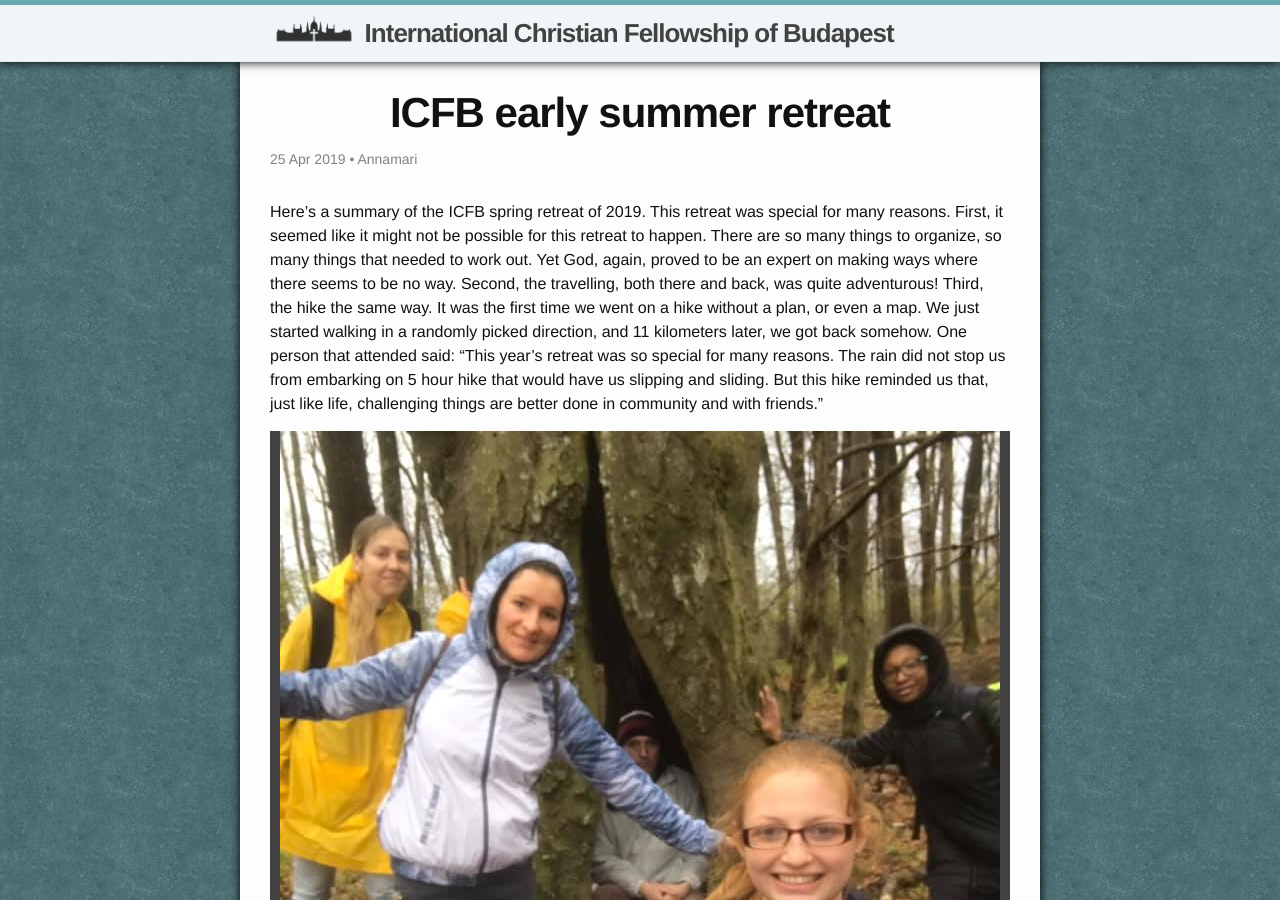
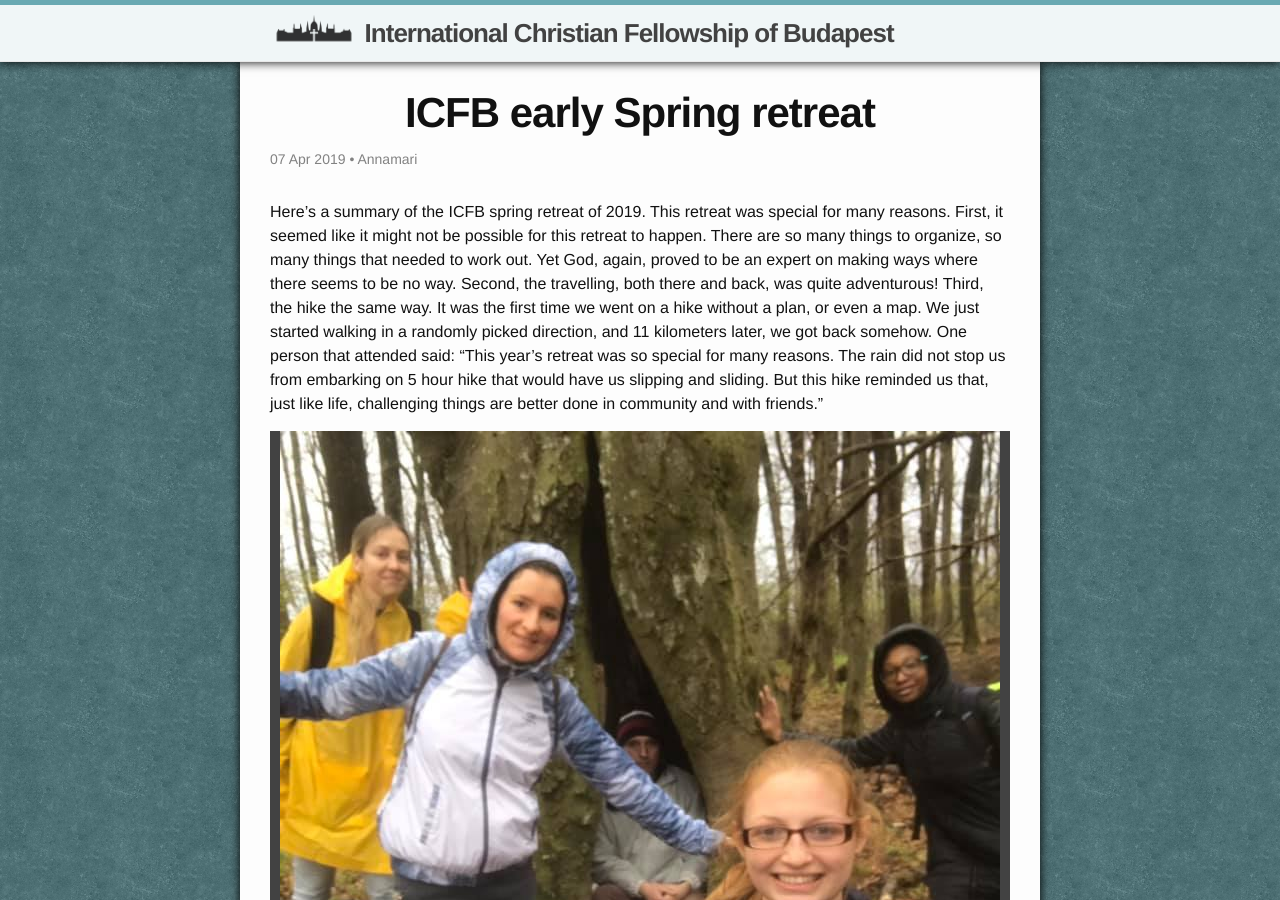
Before and after one commit to sionleroux/icfbudapest.org, a Jekyll site: the page built from _posts/2019-04-25-icfb-retreat.md, in a window 1280 px wide and 900 px high. Built offline with Jekyll 4.4.1, drawn with Linux system fonts in a browser that asks for light colours.

Commit message:
Fix date

```diff
--- a/_posts/2019-04-25-icfb-retreat.md
+++ b/_posts/2019-04-25-icfb-retreat.md
@@ -1,7 +1,8 @@
 ---
 layout: post
-title: ICFB early summer retreat
+title: ICFB early Spring retreat
 author: Annamari
+date: 2019-04-07
 ---
 
 Here's a summary of the ICFB spring retreat of 2019. This retreat was special for many reasons. First, it seemed like it might not be possible for this retreat to happen. There are so many things to organize, so many things that needed to work out. Yet God, again, proved to be an expert on making ways where there seems to be no way.
```
